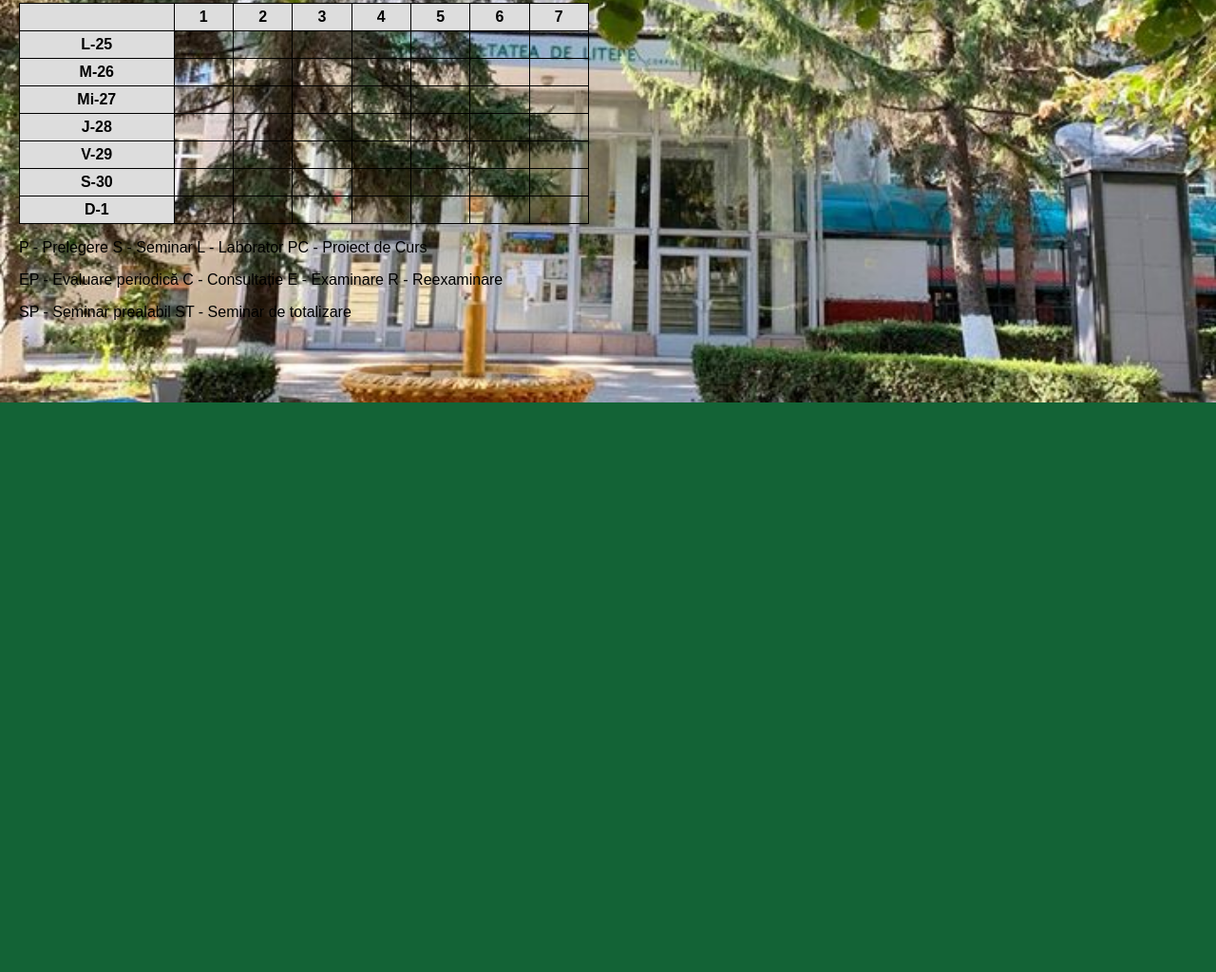
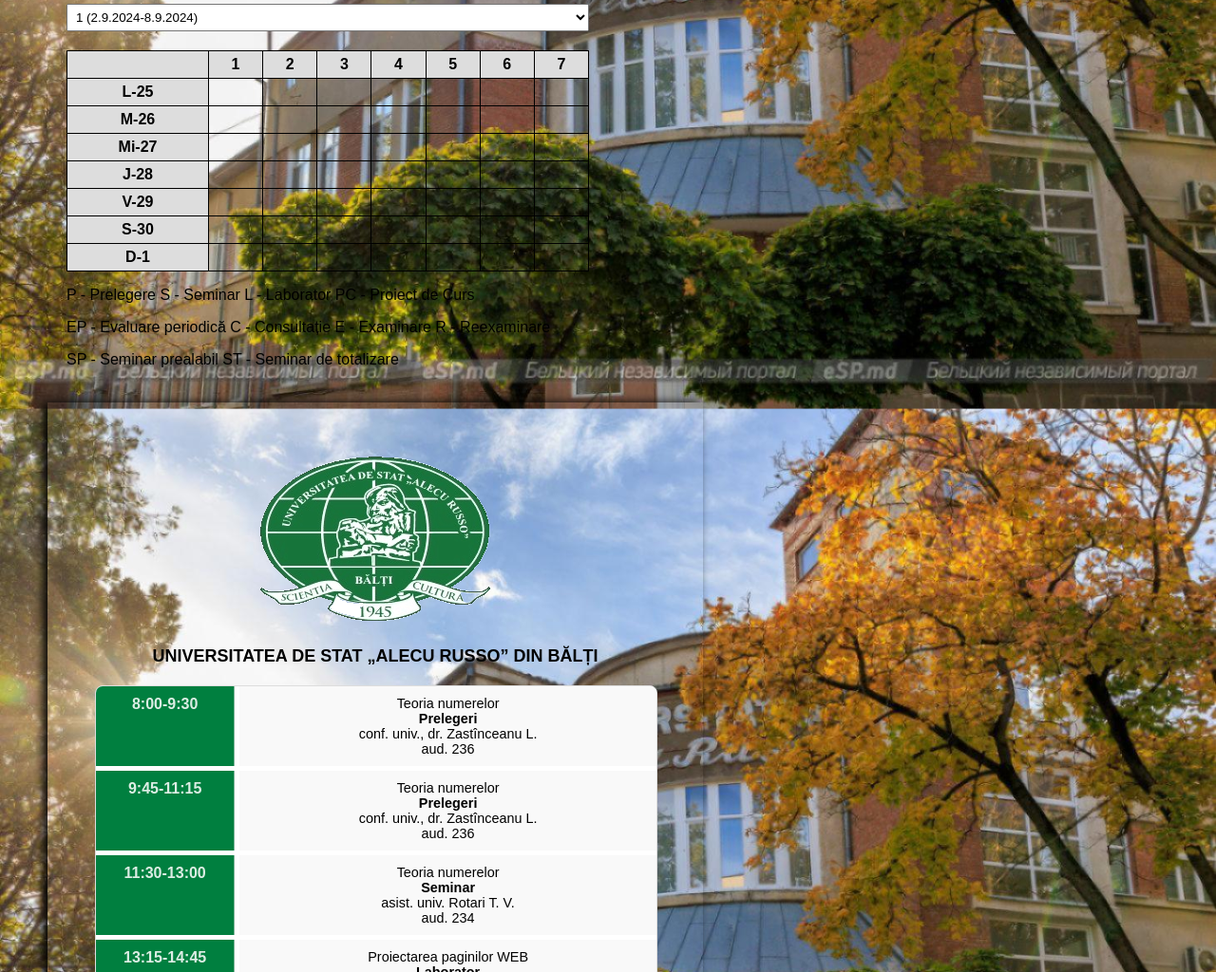
Before and after one commit to ElenaProdan/orar.USARB, a plain HTML site: page index.html in a window 1280 px wide. Shown: the part 376-1400 px from the top of the page at 95% size. Before the commit the page ends 800 px from the top, so only its background shows below. Drawn offline with Linux system fonts and the light colour scheme.

Commit message:
righr part&background

```diff
--- a/index.html
+++ b/index.html
@@ -6,12 +6,10 @@
     <title>Orar USARB</title>
     <link rel="stylesheet" href="styles.css">
 </head>
-<body>
-    <div class="container">
+    <class class="container">
         <!-- Левая часть -->
         <div class="left-side">
             <h1>ORAR</h1>
-
             <!-- Кнопки с выпадающими списками -->
             <div class="dropdown-group">
                 <label for="groups">Grupe:</label>
@@ -140,5 +138,68 @@
                 <p>SP - Seminar prealabil ST - Seminar de totalizare</p>
             </div>
         </div>
+        <div class="right-side">
+
+            <!-- Логотип -->
+            <div class="logo">
+                <img src="logo_usarb.png">
+            </div>
+
+            <!-- Заголовок -->
+            <h2 class="university-title">UNIVERSITATEA DE STAT „ALECU RUSSO” DIN BĂLȚI</h2>
+
+            <!-- Таблица расписания -->
+            <div class="schedule">
+                <div class="row">
+                    <div class="time">8:00-9:30</div>
+                    <div class="subject">
+                        Teoria numerelor<br>
+                        <b>Prelegeri</b><br>
+                        conf. univ., dr. Zastînceanu L.<br>
+                        aud. 236
+                    </div>
+                </div>
+                <div class="row">
+                    <div class="time">9:45-11:15</div>
+                    <div class="subject">
+                        Teoria numerelor<br>
+                        <b>Prelegeri</b><br>
+                        conf. univ., dr. Zastînceanu L.<br>
+                        aud. 236
+                    </div>
+                </div>
+                <div class="row">
+                    <div class="time">11:30-13:00</div>
+                    <div class="subject">
+                        Teoria numerelor<br>
+                        <b>Seminar</b><br>
+                        asist. univ. Rotari T. V.<br>
+                        aud. 234
+                    </div>
+                </div>
+                <div class="row">
+                    <div class="time">13:15-14:45</div>
+                    <div class="subject">
+                        Proiectarea paginilor WEB<br>
+                        <b>Laborator</b><br>
+                        asist. univ. Chilat S.<br>
+                        aud. 141a
+                    </div>
+                </div>
+                <div class="row">
+                    <div class="time">15:00-16:30</div>
+                    <div class="subject"></div>
+                </div>
+                <div class="row">
+                    <div class="time">16:45-18:15</div>
+                    <div class="subject"></div>
+                </div>
+                <div class="row">
+                    <div class="time">18:30-20:00</div>
+                    <div class="subject"></div>
+                </div>
+            </div>
+        </div>
+    </class>
 </body>
 </html>
--- a/styles.css
+++ b/styles.css
@@ -1,10 +1,11 @@
 body {
+
     margin: 0;
-    padding: 0;
+    padding: 50px;
     font-family: Arial, sans-serif;
 
     /* Устанавливаем фон */
-    background: url('/img/curtea.jpg') no-repeat center center fixed;
+    background: url('universitet.jpeg') no-repeat center center fixed;
 
     /* Размер изображения на 100% экрана */
     background-size: cover;
@@ -12,11 +13,13 @@ body {
     /* Цвет на случай, если изображение не загрузится */
     background-color: #136336;
 
+
 }
 
 .container {
     display: flex;
     height: 100vh;
+    flex-wrap: wrap; /* Позволяет частям переноситься на новые строки */
 }
 
 /* Левая часть */
@@ -65,4 +68,55 @@ select {
     background-color: #ddd;
 }
 
+/* Правый блок */
+.right-side {
+    width: 50%; /* Правая половина экрана */
+    padding: 50px;
+    background-color: #f9f9f900;
+    display: flex;
+    flex-direction: column;
+    align-items: center;
+    box-shadow: -5px 0 10px;
+    overflow-y: auto; /* Вертикальный скроллинг, если контент превышает высоту */
 }
+
+/* Заголовок */
+.university-title {
+    text-align: center;
+    font-size: 18px;
+    margin-bottom: 20px;
+}
+
+.schedule {
+    display: grid;
+    grid-template-columns: 1fr 3fr; /* 25% для времени, 75% для предметов */
+    gap: 5px; /* Отступы между ячейками */
+    width: 100%;
+    max-width: 600px;
+    margin: auto;
+    background-color: #fff;
+    border: 1px solid #ddd;
+    border-radius: 8px;
+    overflow: hidden;
+}
+
+.time {
+    background-color: #007f3f;
+    color: #ffffffdc;
+    font-size: 1rem;
+    text-align: center;
+    padding: 10px;
+    font-weight: bold;
+    border-right: 1px solid #dddddd93;
+}
+
+.subject {
+    background-color: #f9f9f9;
+    padding: 10px;
+    font-size: 0.9rem;
+    text-align: center;
+}
+
+.row {
+    display: contents;
+}
```
Also changed, not shown: curtea.jpg (added), img/logo_usarb.png (added), logo_usarb.png (added), universitet.jpeg (added), 1 other file.
